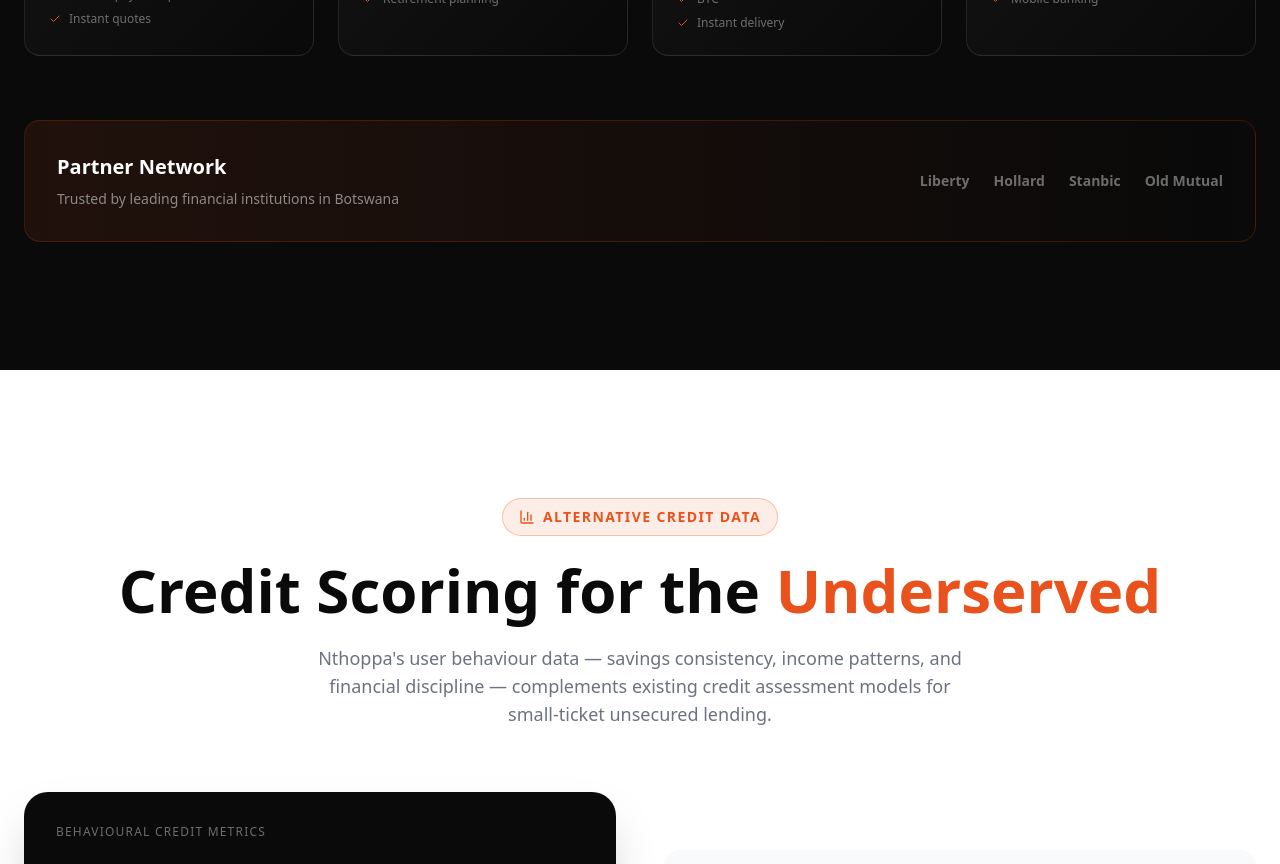
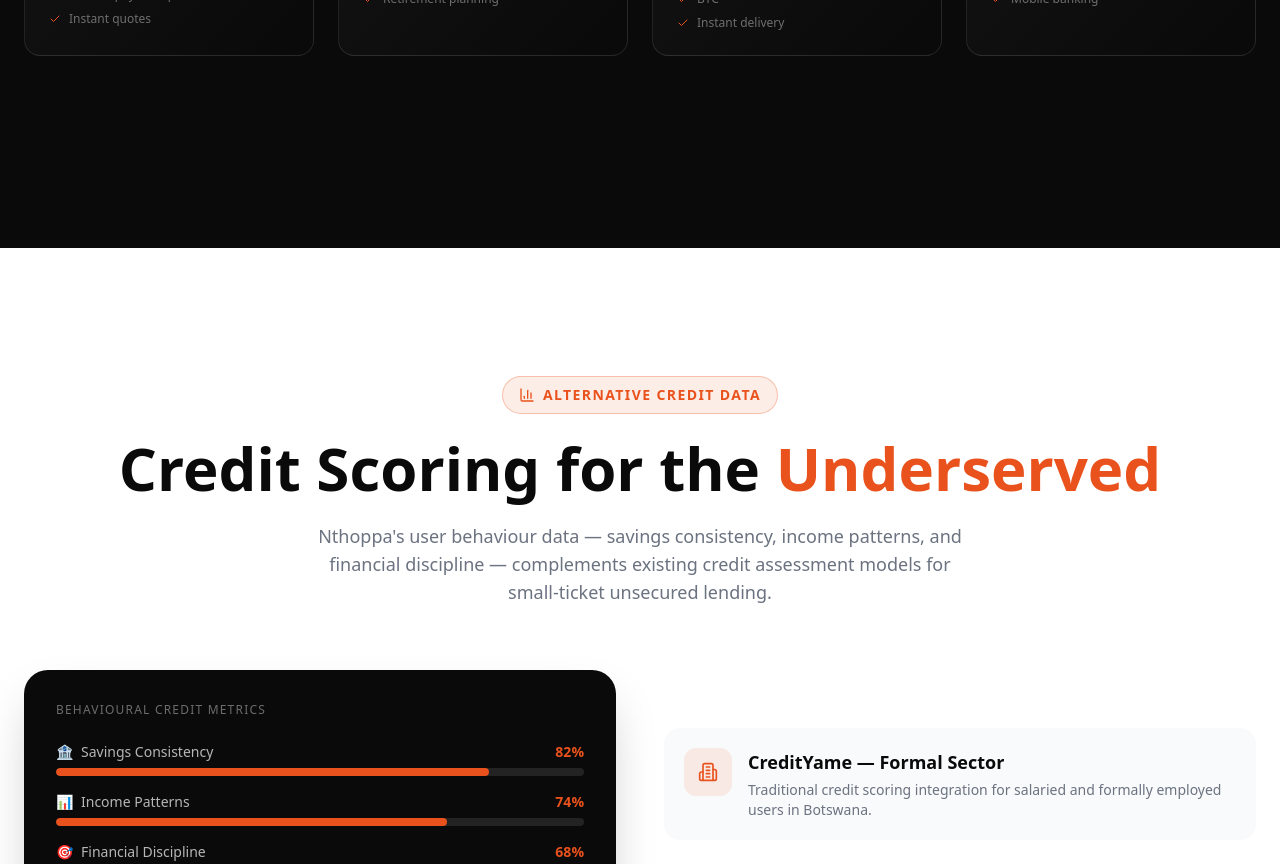
Before and after one commit to bida23-211/Nthoppa-web-app, a Next.js app: page / in a window 1280 px wide. Shown: the part 2400-3264 px from the top of the page. Built offline with nearby package versions, Linux system fonts and the light colour scheme.

Commit message:
feat: remove Partner Network banner from Banking section

```diff
--- a/app/page.tsx
+++ b/app/page.tsx
@@ -385,20 +385,6 @@ export default function LandingPage() {
               </motion.div>
             ))}
           </div>
-
-          <div className="bg-gradient-to-r from-[#E9521C]/10 to-transparent rounded-2xl p-8 border border-[#E9521C]/20">
-            <div className="flex flex-col md:flex-row items-center justify-between gap-6">
-              <div>
-                <h3 className="font-bold text-white text-xl mb-2">Partner Network</h3>
-                <p className="text-white/50 text-sm">Trusted by leading financial institutions in Botswana</p>
-              </div>
-              <div className="flex flex-wrap gap-6 items-center">
-                {['Liberty', 'Hollard', 'Stanbic', 'Old Mutual'].map(partner => (
-                  <span key={partner} className="text-white/40 font-semibold text-sm">{partner}</span>
-                ))}
-              </div>
-            </div>
-          </div>
         </div>
       </section>
 
```
